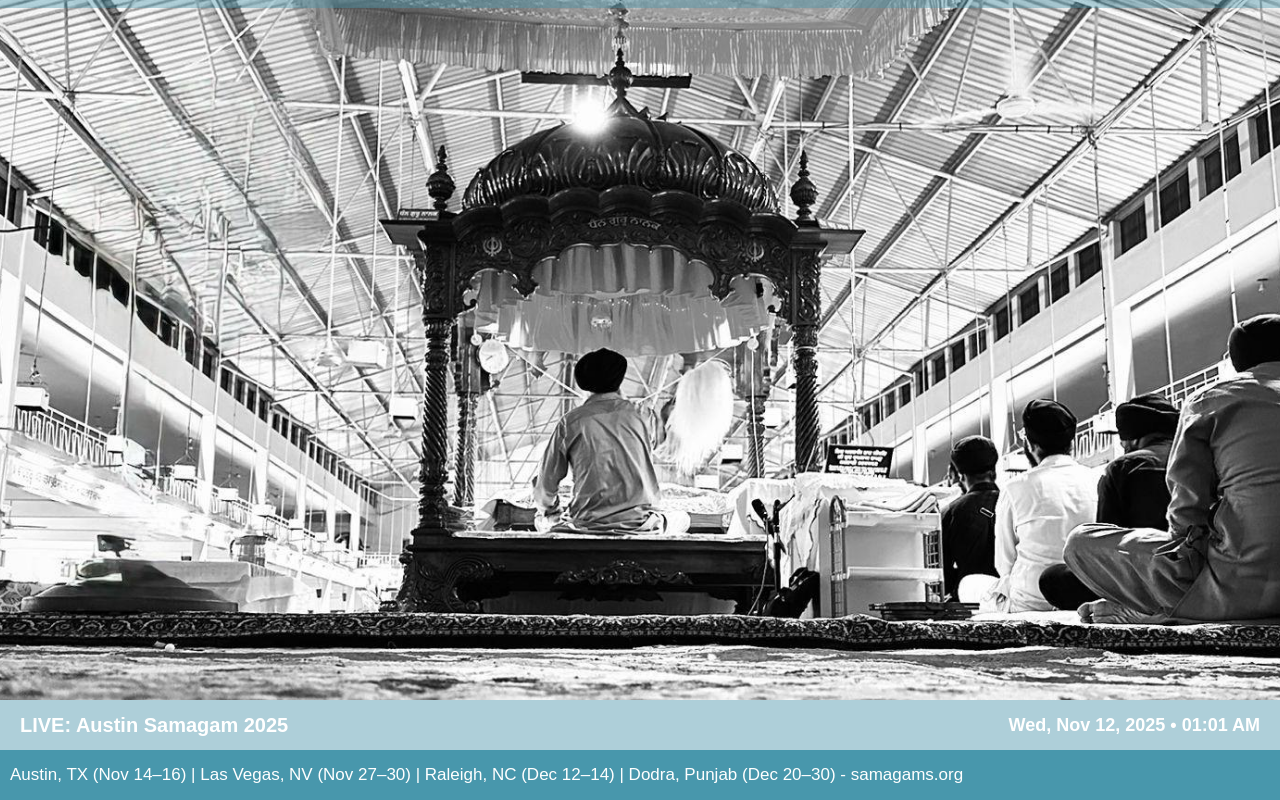
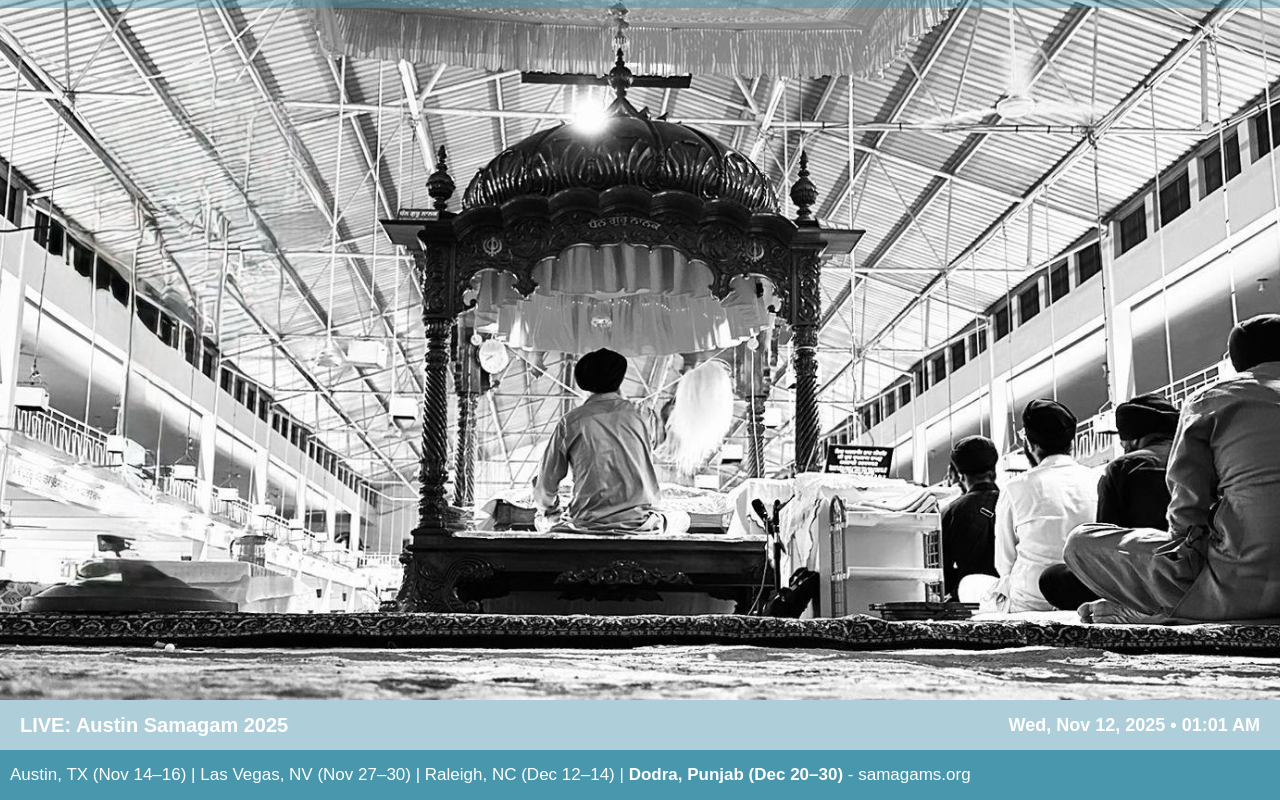
Before and after one commit to arshreality/dodra-na-samagam-obs-overlay, a plain HTML site: page index.html in a window 1280 px wide. Drawn offline with Linux system fonts and the light colour scheme.

Commit message:
Bold upcoming India samagam events in the ticker

```diff
--- a/index.html
+++ b/index.html
@@ -178,7 +178,7 @@
 
         const naString = upcomingNA.map(formatEvent).join("   |   ");
         // Format the single India samagam. Using .map().join() safely handles the case where no upcoming event is found.
-        const indiaString = upcomingIndia.map(formatEvent).join("");
+        const indiaString = upcomingIndia.map(formatEvent).map(s => `<b>${s}</b>`).join("");
 
         // Create an array of all event strings and filter out any empty ones (e.g., if no NA or India samagams are found)
         const allEventsString = [naString, indiaString].filter(Boolean).join("   |   ");
```
